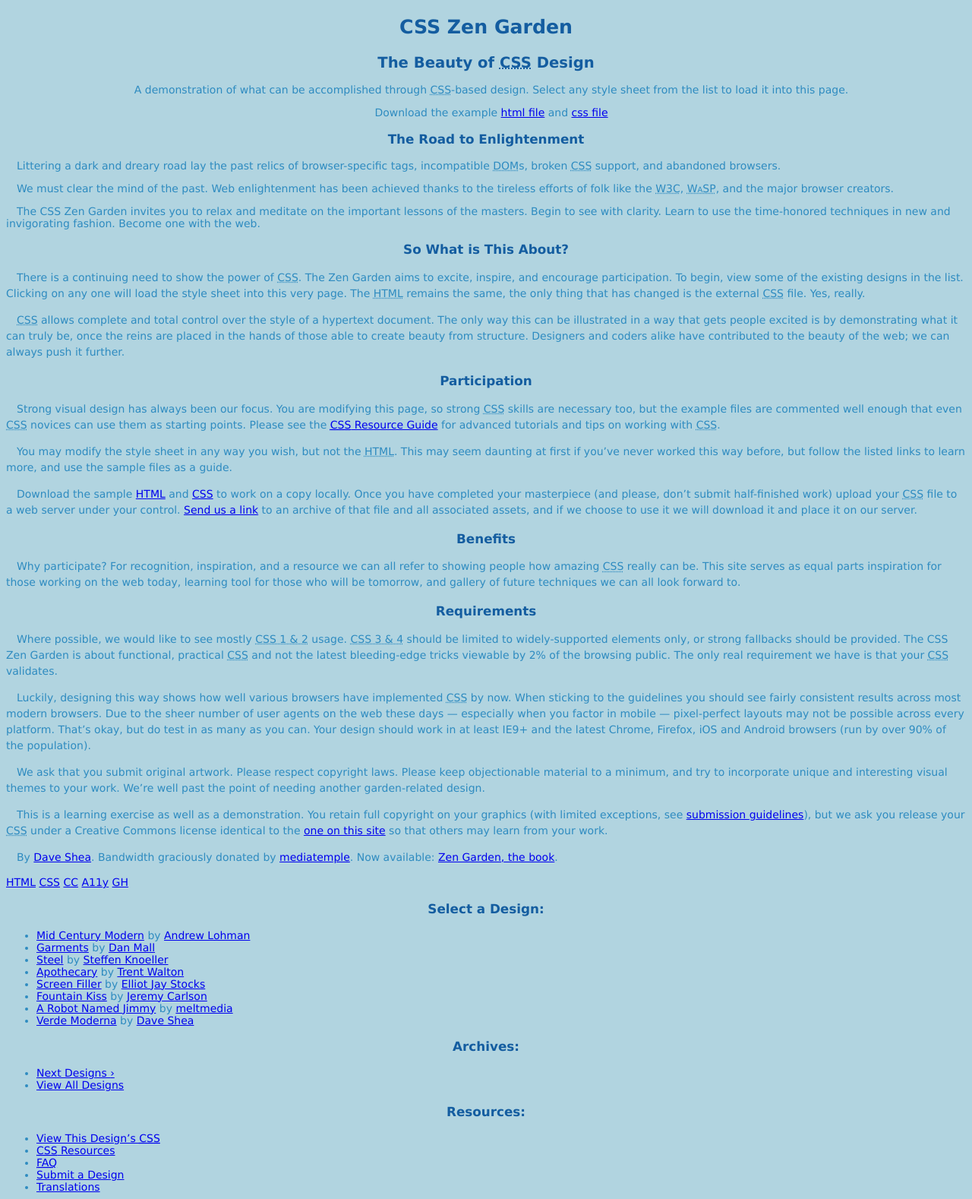
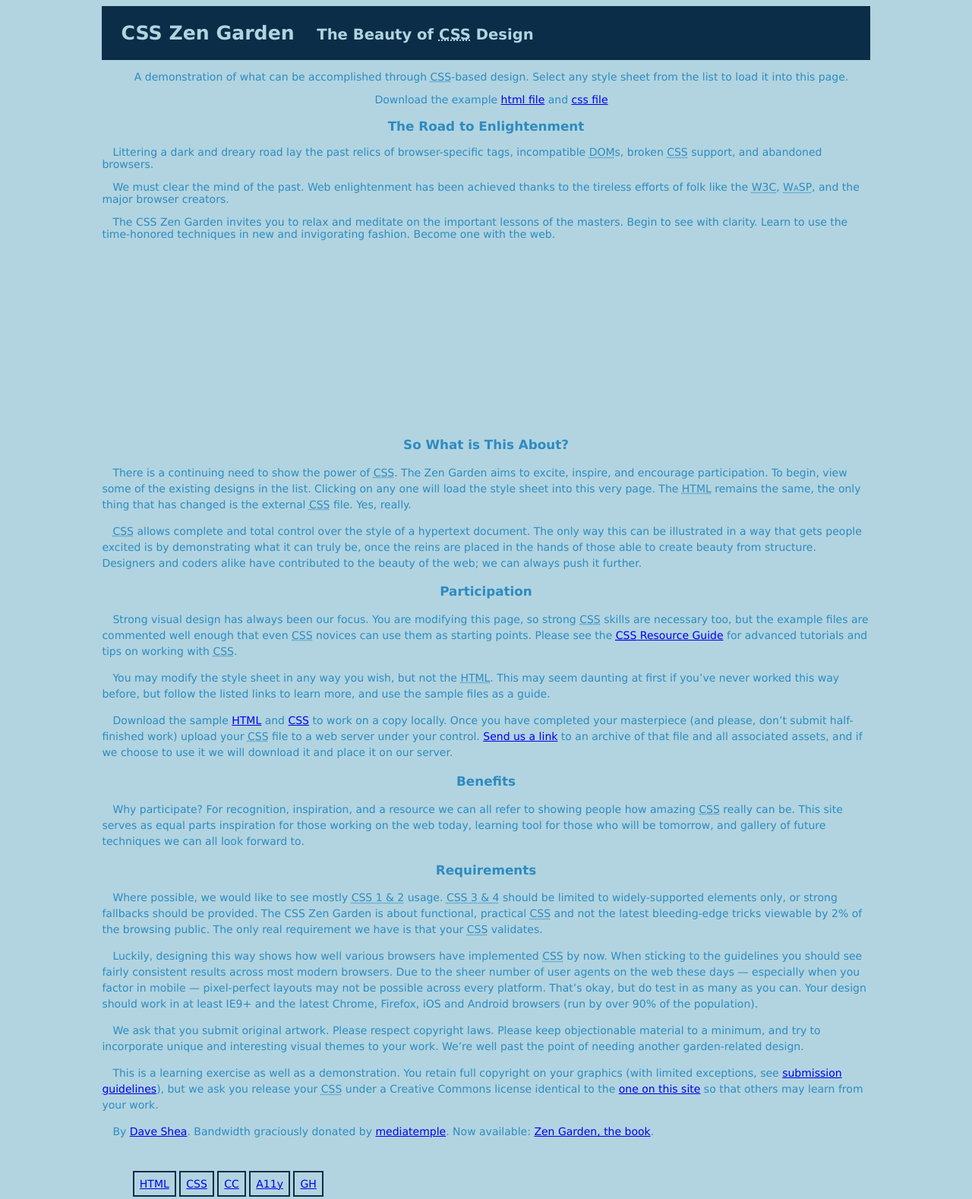
Before and after one commit to joaobd/desenvolve-introducao-web, a plain HTML site: page zengarden/index.html in a window 1280 px wide. Shown: the top 1578 px of the page at 76% size. Drawn offline with Linux system fonts and the light colour scheme.

Commit message:
Exercícios - Box Model

```diff
--- a/zengarden/style.css
+++ b/zengarden/style.css
@@ -13,6 +13,55 @@
 
 */
 
+.page-wrapper {
+ width: 80%;
+ max-width: 1280px;
+ margin: auto;
+
+}
+
+#zen-intro {
+  height: 550px;
+}
+
+#design-archives {
+  display: none;
+}
+
+#zen-intro header {
+  background-color: #0c2d48;
+  color: #b1d4e0;
+}
+
+#zen-intro header h1, #zen-intro header h2 {
+  display: inline-block;
+}
+
+#zen-intro header h1 {
+  margin-left: 1em;
+  margin-right: 1em;
+}
+
+aside ul {
+  list-style-type: none;
+}
+
+aside ul li {
+  margin: 1em;
+  text-align: center;
+}
+
+.main footer {
+  margin: 4%;
+}
+
+.main footer a {
+  border: 2px solid #0c2d48;
+  padding: 0.5em;
+  display: inline-block;
+}
+
+
 html {
   background-color: #b1d4e0;
   color: #2e8bc0;
@@ -25,7 +74,6 @@ p {
 }
 
 h1, h2, h3 {
-  color: #145da0;
   text-align: center;
 }
 
```
